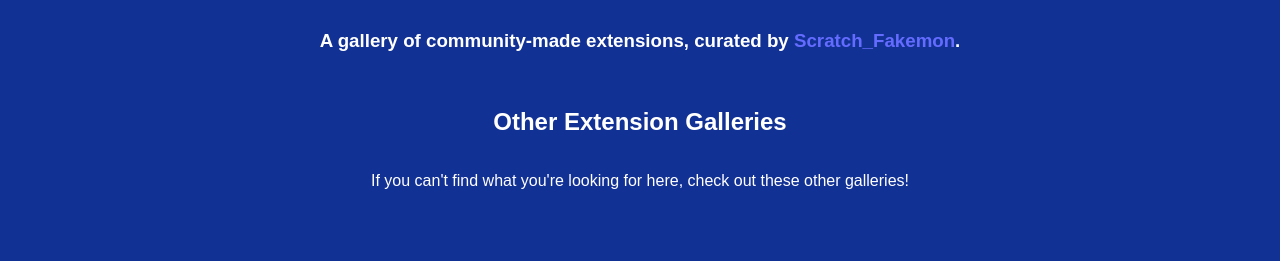
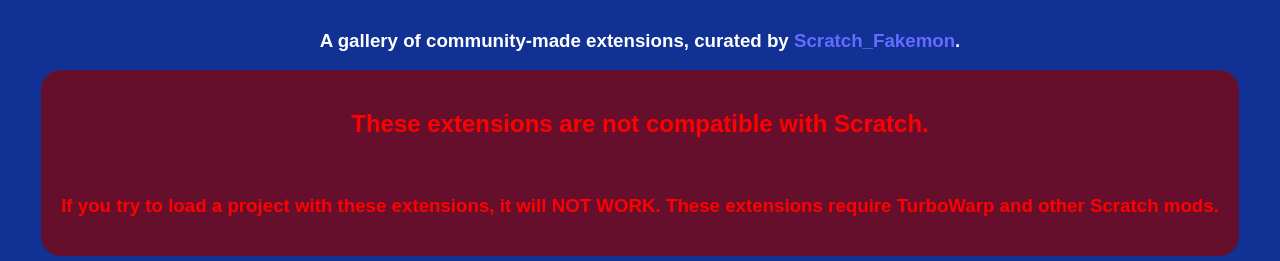
Before and after one commit to ScratchFakemon/Community-Extensions-Gallery, a plain HTML site: page index.html in a window 1280 px wide. Shown: the part 217-478 px from the top of the page. Drawn offline with Linux system fonts and the light colour scheme.

Commit message:
Update index.html

```diff
--- a/index.html
+++ b/index.html
@@ -2,7 +2,7 @@
 <html lang="en">
 <head>
     <link rel="icon" type="image/x-icon" href="images/favicon.ico">
-  <title>Community Extension Gallery</title>
+  <title>Community Extensions Gallery</title>
   <meta charset="UTF-8">
   <meta name="viewport" content="width=device-width, initial-scale=1.0">
   <style>
@@ -88,6 +88,13 @@
       border-radius: 10px;
       margin-top: 10px;
     }
+    .warning {
+      color: red;
+      background-color: rgba(139, 0, 0, 0.695);
+      border-radius: 20px;
+      padding: 20px 20px 20px 20px;
+      text-align: center;
+    }
   </style>
   <script>
     document.addEventListener('DOMContentLoaded', () => {
@@ -137,7 +144,11 @@
     <img src="images/CEG Banner.svg" class="logobanner" alt="The banner for the Community Extensions Gallery">
     <br>
     <h3>A gallery of community-made extensions, curated by <a href="https://scratch.mit.edu/users/scratch_fakemon">Scratch_Fakemon</a>.</h3>
-
+  <span class="warning">
+    <h2>These extensions are not compatible with Scratch.</h2>
+    <br>
+    <h3>If you try to load a project with these extensions, it will <b>NOT WORK.</b> These extensions require TurboWarp and other Scratch mods.</h3>
+  </span>
     <br>
     <h2>Other Extension Galleries</h2>
     <p>If you can't find what you're looking for here, check out these other galleries!</p>
```
